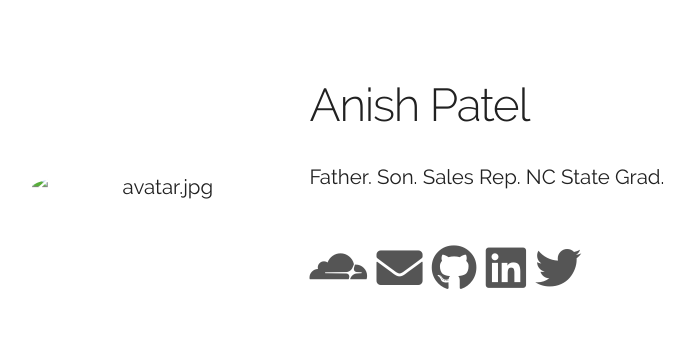
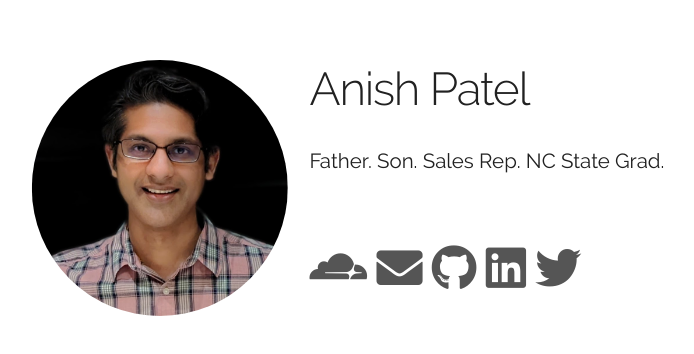
Before and after one commit to ahpatel/hugo, a plain HTML site: page index.html in a window 1280 px wide. Shown: the part 212-566 px from the top of the page, without its empty margins (291-985 px from the left). Drawn offline with Linux system fonts and the light colour scheme.

Commit message:
Update index.html

```diff
--- a/index.html
+++ b/index.html
@@ -21,7 +21,7 @@
     <div class="grid-container fivetoseven" role="main">
       <div class="item" aria-label="Avatar">
         <section id="avatar">
-          <img class="avatar" src="avatar.jpg" alt="avatar.jpg">
+          <img class="avatar" src="img/avatar.jpg" alt="img/avatar.jpg">
         </section>
       </div>
       <div class="grid-container full autocenter">
```
